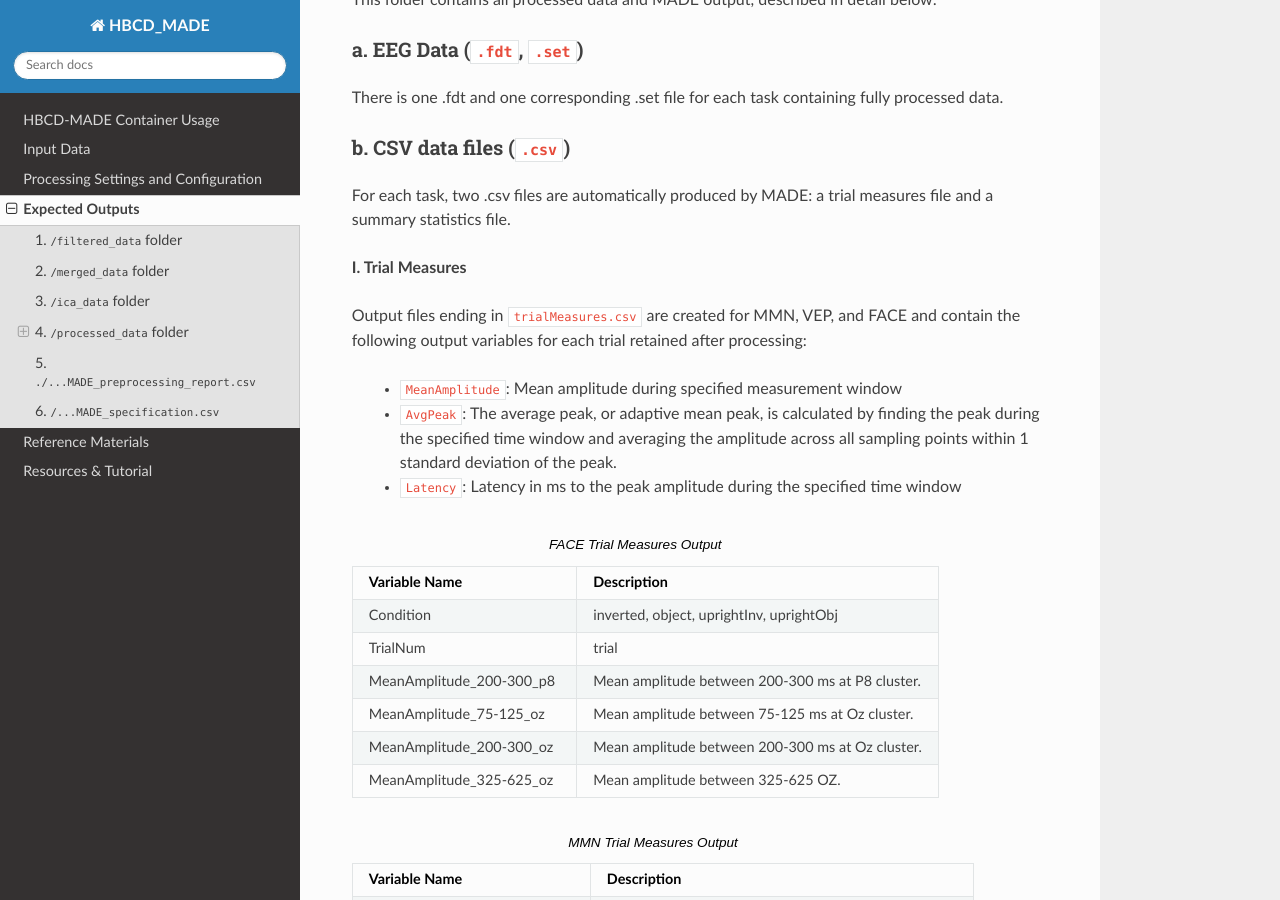
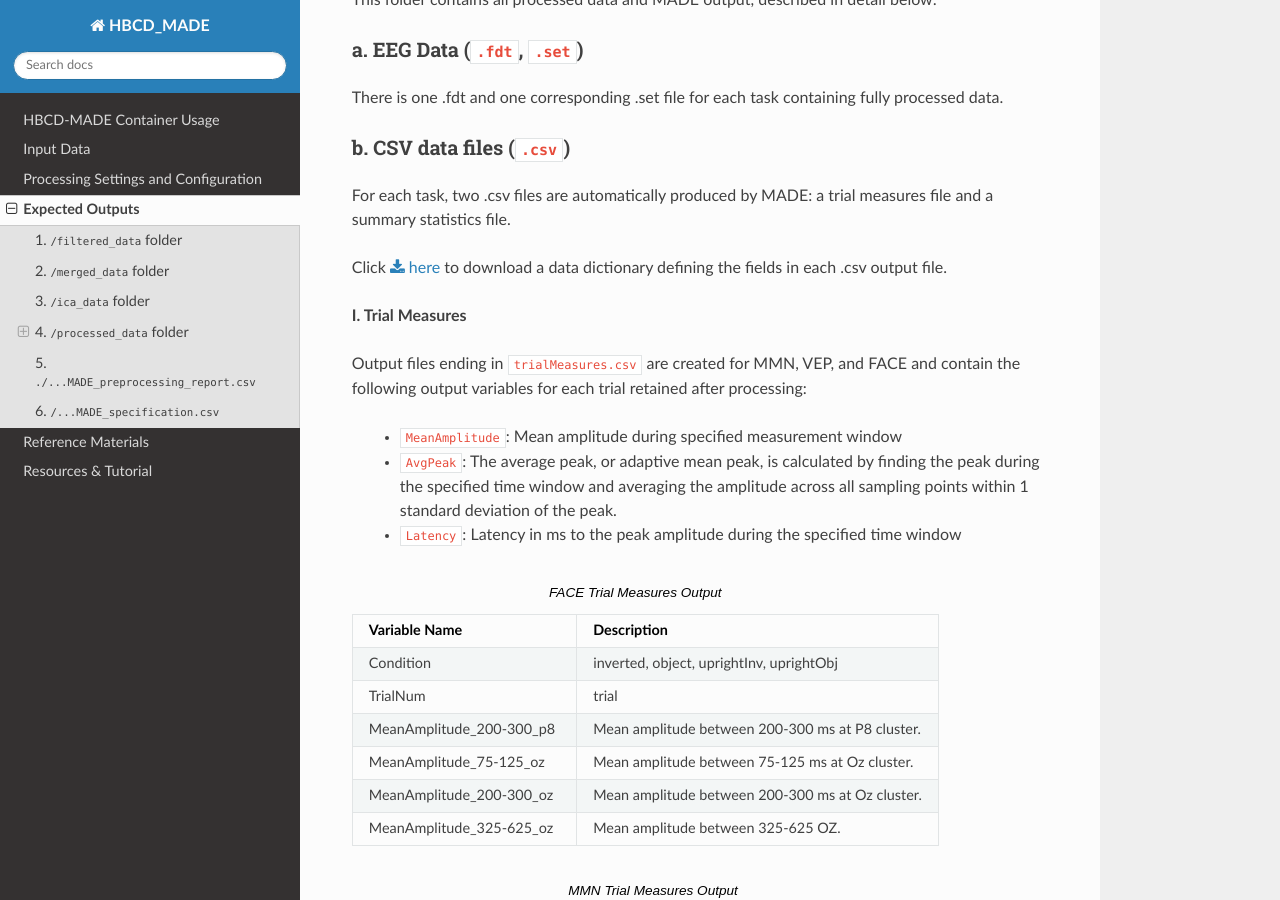
Before and after one commit to DCAN-Labs/HBCD-MADE, a Sphinx documentation site: the page built from docs/source/expected_outputs.rst, in a window 1280 px wide and 900 px high, scrolled down 2818 px. Built offline with Sphinx 7.4.7 and the Read the Docs theme 3.1.0, drawn with Linux system fonts in a browser that asks for light colours; pages that are not in the unit, such as notebooks, are missing from menus; some of the changed lines change nothing that is shown.

Commit message:
update .csv data dictionary

```diff
--- /dev/null
+++ b/docs/source/csv_data_dictionary.csv
@@ -0,0 +1,73 @@
+Output File Name,Relevant Task(s),Name,Description,Data Type
+sub-<label>_ses-<label>_acq-eeg_preprocessingReport,All Tasks,datafile_name,File name of EEG data,String
+sub-<label>_ses-<label>_acq-eeg_preprocessingReport,All Tasks,subject_id,Subject ID,String
+sub-<label>_ses-<label>_acq-eeg_preprocessingReport,All Tasks,task,"FACE, MMN, RS, VEP",String
+sub-<label>_ses-<label>_acq-eeg_preprocessingReport,All Tasks,line_noise,"Estimate of how much electrical line noise is present in the EEG signal Values of 1 indicate no line noise, values of 0 indicate pure line noise",Float
+sub-<label>_ses-<label>_acq-eeg_preprocessingReport,All Tasks,reference_for_faster,"Reference electrode used by the FASTER algorithm used for bad channel detection (Nolan et al, 2010)",String
+sub-<label>_ses-<label>_acq-eeg_preprocessingReport,All Tasks,faster_bad_channels,"List of channels identified by FASTER algorithm as being artifactual, or not representative of brain activity",List of Strings
+sub-<label>_ses-<label>_acq-eeg_preprocessingReport,All Tasks,ica_prep_bad_channels,Channels deleted by FASTER before ICA,List of Integers
+sub-<label>_ses-<label>_acq-eeg_preprocessingReport,All Tasks,length_ica_data,Amount of continuous data (in seconds) used for independent component analysis,Integer
+sub-<label>_ses-<label>_acq-eeg_preprocessingReport,All Tasks,total_ics,Number of independent components identified by ICA,Integer
+sub-<label>_ses-<label>_acq-eeg_preprocessingReport,All Tasks,ics_removed,"Independent components removed by adjusted-ADJUST (Leach et al, 2020)",List of Integers
+sub-<label>_ses-<label>_acq-eeg_preprocessingReport,All Tasks,total_epochs_pre_artifact_rej,Number of epochs collected,Integer
+sub-<label>_ses-<label>_acq-eeg_preprocessingReport,All Tasks,total_epochs_post_artifact_rej,Number of epochs retained after epoch-level artifact rejection,Integer
+sub-<label>_ses-<label>_acq-eeg_preprocessingReport,All Tasks,total_channels_interp,Number of channels interpolated using spline interpolation after bad channel removal,Integer
+sub-<label>_ses-<label>_acq-eeg_preprocessingReport,All Tasks,avg_chan_interp_artifact_rej,Average number of channels interpolated per epoch using spline interpolation for each task,Float
+sub-<label>_ses-<label>_acq-eeg_preprocessingReport,All Tasks,std_chan_interp_artifact_rej,Standard deviation of the number of channels removed per epoch for each task,Float
+sub-<label>_ses-<label>_acq-eeg_preprocessingReport,All Tasks,range_chan_interp_artifact_rej,Range of number of channels interpolated per epoch,Integer
+sub-<label>_ses-<label>_task-<label>_acq-eeg_MADEspecification,All Tasks,boundary_marker,"If the specified string is present in the EEG events, data from before this marker was removed prior to analysis",String
+sub-<label>_ses-<label>_task-<label>_acq-eeg_MADEspecification,All Tasks,ekg_channels,Non-cortical electrodes measuring the electrocardiogram,List of Strings
+sub-<label>_ses-<label>_task-<label>_acq-eeg_MADEspecification,All Tasks,channel_locations,The path to the *sfp file with electrode channel locations ,String
+sub-<label>_ses-<label>_task-<label>_acq-eeg_MADEspecification,All Tasks,down_sample,Whether data were downsampled,Binary (1 or 0)
+sub-<label>_ses-<label>_task-<label>_acq-eeg_MADEspecification,All Tasks,sampling_rate,The new sampling rate after downsampling Only used if down_sample = 1,Integer
+sub-<label>_ses-<label>_task-<label>_acq-eeg_MADEspecification,All Tasks,delete_outerlayer,Whether outer layer of channels was removed,Binary (1 or 0)
+sub-<label>_ses-<label>_task-<label>_acq-eeg_MADEspecification,All Tasks,outerlayer_channel,List of removed outer layer channels Only used if delete_outerlayer = 1,List of Strings
+sub-<label>_ses-<label>_task-<label>_acq-eeg_MADEspecification,All Tasks,highpass,High-pass filter cutoff frequency,Float
+sub-<label>_ses-<label>_task-<label>_acq-eeg_MADEspecification,All Tasks,lowpass,Low-pass filter cutoff frequency,Float
+sub-<label>_ses-<label>_task-<label>_acq-eeg_MADEspecification,All Tasks,remove_baseline,Whether baseline period was removed,Binary (1 or 0)
+sub-<label>_ses-<label>_task-<label>_acq-eeg_MADEspecification,All Tasks,baseline_window,Baseline time window,List
+sub-<label>_ses-<label>_task-<label>_acq-eeg_MADEspecification,All Tasks,voltthresh_rejection,Whether epochs were removed based on voltage thresholds,Binary (1 or 0)
+sub-<label>_ses-<label>_task-<label>_acq-eeg_MADEspecification,All Tasks,volt_threshold,Negative and positive values in uV used for epoch thresholding,List of Floats
+sub-<label>_ses-<label>_task-<label>_acq-eeg_MADEspecification,All Tasks,interp_epoch,Whether interpolation was used for channels removed at the epoch level ,Binary (1 or 0)
+sub-<label>_ses-<label>_task-<label>_acq-eeg_MADEspecification,All Tasks,frontal_channels,List of frontal channels,List of Strings
+sub-<label>_ses-<label>_task-<label>_acq-eeg_MADEspecification,All Tasks,interp_channels,Whether to interpolation was used for channels fully removed,Binary (1 or 0)
+sub-<label>_ses-<label>_task-<label>_acq-eeg_MADEspecification,All Tasks,rerefer_data,Whether data were re-referenced,Binary (1 or 0)
+sub-<label>_ses-<label>_task-<label>_acq-eeg_MADEspecification,All Tasks,reref,Either [] for electrode average re-referencing or list of electrodes used for re-referencing,List of Strings
+sub-<label>_ses-<label>_task-<label>_acq-eeg_MADEspecification,All Tasks,output_format,1 = set; 2 = mat,Binary (1 or 2)
+sub-<label>_ses-<label>_task-<label>_acq-eeg_MADEspecification,All Tasks,roi_of_interest,Selects the ROI for ERPs,String
+sub-<label>_ses-<label>_task-<label>_acq-eeg_MADEspecification,All Tasks,pre_Latency,The amount of time (in seconds) to include in an epoch prior to the event specified by the entries in marker_names,Float
+sub-<label>_ses-<label>_task-<label>_acq-eeg_MADEspecification,All Tasks,post_Latency,The amount of time (in seconds) to include in an epoch following the event specified by the entries in marker_names,Float
+sub-<label>_ses-<label>_task-<label>_acq-eeg_MADEspecification,All Tasks,erp_window_start,Time window of interest in the topographic plots and the averages for the mat files,Float
+sub-<label>_ses-<label>_task-<label>_acq-eeg_MADEspecification,All Tasks,erp_window_end,Time window of interest in the topographic plots and the averages for the mat files,Float
+sub-<label>_ses-<label>_task-<label>_acq-eeg_MADEspecification,All Tasks,erp_filter,Boolean variable indicating whether to apply a second low-pass filter before creating ERPs,Binary (1 or 0)
+sub-<label>_ses-<label>_task-<label>_acq-eeg_MADEspecification,All Tasks,erp_lowpass,The frequency at which to apply the second low-pass filter,Float
+sub-<label>_ses-<label>_task-<label>_acq-eeg_MADEspecification,All Tasks,marker_names,"Name of event code markers you want to construct epochs around (eg, DIN3) If make_dummy_events = true, then this should instead represent the first marker in your EEG file Dummy events will then be placed after the first instance of this marker",List of Strings
+sub-<label>_ses-<label>_task-<label>_acq-eeg_MADEspecification,All Tasks,score_times1,"Sets of time windows that are used for participants between 3-6 months. Used for computation of standardized measurement error, peak/adaptive mean amplitude within the time window, and mean amplitude across the time window",List of Integers
+sub-<label>_ses-<label>_task-<label>_acq-eeg_MADEspecification,All Tasks,score_times2,"Sets of time windows that are used for participants between 6-9 months. Used for computation of standardized measurement error, peak/adaptive mean amplitude within the time window, and mean amplitude across the time window",List of Integers
+sub-<label>_ses-<label>_task-<label>_acq-eeg_MADEspecification,All Tasks,score_rois,"Names of each ROI used with score_times for computation of standardized measurement error, mean amplitude, and peak/adaptive mean amplitude",List of Strings
+sub-<label>_ses-<label>_task-<label>_acq-eeg_MADEspecification,RS,make_dummy_events,Resting state ony: Dummy events were inserted into the data This option is used to create new events in resting state acquisitions where there are no triggers to denote epochs,Boolean (true or false)
+sub-<label>_ses-<label>_task-<label>_acq-eeg_MADEspecification,RS,num_dummy_events,Resting state only: The number of dummy events created Only used if make_dummy_events = true,Integer
+sub-<label>_ses-<label>_task-<label>_acq-eeg_MADEspecification,RS,dummy_event_spacing,"Resting state only: The amount of time (in seconds) between dummy events Note that epochs are constructed around events, so this isn’t the same as spacing between epochs",Float
+sub-<label>_ses-<label>_task-<label>_acq-eeg_MADEspecification,All Tasks,score_ages,Sets of age bins used to define time_windows for ERP measures and SME,List of Integers
+sub-<label>_ses-<label>_task-<label>_ERPSummaryStats,FACE,condition,"Stimulus condition: inverted, object, uprightInv, uprightObj in the Faces task.",String
+sub-<label>_ses-<label>_task-<label>_ERPSummaryStats,MMN,condition,"Stimulus condition: standard, deviant, predeviant in the MMN task.",String
+sub-<label>_ses-<label>_task-<label>_ERPSummaryStats,"FACE, VEP, MMN",Latency_<time-window>_<ROI>,Latency to peak/adaptive mean amplitude within specified time window (in ms) at the specified region of interest. Values are averaged across trials for each condition.,Integer
+sub-<label>_ses-<label>_task-<label>_ERPSummaryStats,"FACE, VEP, MMN",ntrials,Number of trials per condition retained after processing.,Integer
+sub-<label>_ses-<label>_task-<label>_ERPSummaryStats,"FACE, VEP, MMN",MeanAmp_<time-window>_<ROI>,Mean amplitude within specified time window (in ms) at the specified region of interest. Values are averaged across trials for each condition.,Float
+sub-<label>_ses-<label>_task-<label>_ERPSummaryStats,"FACE, VEP, MMN",Peak_<time-window>_<ROI>,Peak/adpative mean amplitude within specified time window (in ms) at the specified region of interest. Values are averaged across trials for each condition.,Float
+sub-<label>_ses-<label>_task-<label>_ERPSummaryStats,"FACE, VEP, MMN",SME_<time-window>_<ROI>,Standardized measurement error within specified time window (in ms) at the specified region of interest. Values are averaged across trials for each condition.,Float
+sub-<label>_ses-<label>_task-<label>_ERPTrialMeasures,"FACE, VEP, MMN",Latency_<time-window>_<ROI>,Latency to peak/adaptive mean amplitude within specified time window (in ms) at the specified region of interest. Values are provided for each trial.,Integer
+sub-<label>_ses-<label>_task-<label>_ERPTrialMeasures,"FACE, VEP, MMN",MeanAmplitude_<time-window>_<ROI>,Mean amplitude within specified time window (in ms) at the specified region of interest. Values are provided for each trial.,Float
+sub-<label>_ses-<label>_task-<label>_ERPTrialMeasures,VEP,condition,Stimulus condition: VEP has only one condition.,String
+sub-<label>_ses-<label>_task-<label>_ERPTrialMeasures,"FACE, VEP, MMN",id,Subject ID,String
+sub-<label>_ses-<label>_task-<label>_ERPTrialMeasures,"FACE, VEP, MMN",condition,"Stimulus condition: standard, deviant, predeviant in the MMN task.",String
+sub-<label>_ses-<label>_task-<label>_ERPTrialMeasures,"FACE, VEP, MMN",Peak_<time-window>_<ROI>,Peak/adpative mean amplitude within specified time window (in ms) at the specified region of interest. Values are provided for each trial.,Float
+sub-<label>_ses-<label>_task-<label>_ERPTrialMeasures,"FACE, VEP, MMN",trial_num,Trial number,Integer
+sub-<label>_ses-<label>_task-RS_powerSummaryStats,RS,frequency,1 Hz bins from 1-50 Hz in the resting state task.,Integer
+sub-<label>_ses-<label>_task-RS_powerSummaryStats,RS,SME,Standardized measurement error in each frequency bin in the resting state task.,Float
+sub-<label>_ses-<label>_task-RS_powerSummaryStats,RS,mean_power,Mean power in each frequency bin in the resting state task.,Float
+sub-<label>_ses-<label>_task-RS_powerSummaryStats,RS,id,Subject ID in the resting state task.,String
+sub-<label>_task-RS_spectra,RS,spectra_output_row,Electrode label,String
+sub-<label>_task-RS_spectra,RS,spectra_output_1.0Hz,Absolute power from 0.3-1Hz at corresponding electrode site ,Float
+sub-<label>_task-RS_spectra,RS,spectra_output_2.0Hz,Absolute power from1-2Hz at corresponding electrode site ,Float
+sub-<label>_task-RS_spectra,RS,spectra_output_3.0Hz,Absolute power from 2-3Hz at corresponding electrode site ,Float
--- a/docs/source/expected_outputs.rst
+++ b/docs/source/expected_outputs.rst
@@ -123,6 +123,8 @@ b. CSV data files (``.csv``)
 ^^^^^^^^^^^^^^^^^^^^^^^^^^^^^
 
 For each task, two .csv files are automatically produced by MADE: a trial measures file and a summary statistics file.
+
+Click :download:`here <csv_data_dictionary.csv>` to download a data dictionary defining the fields in each .csv output file.
 
 **I. Trial Measures**
 
```
